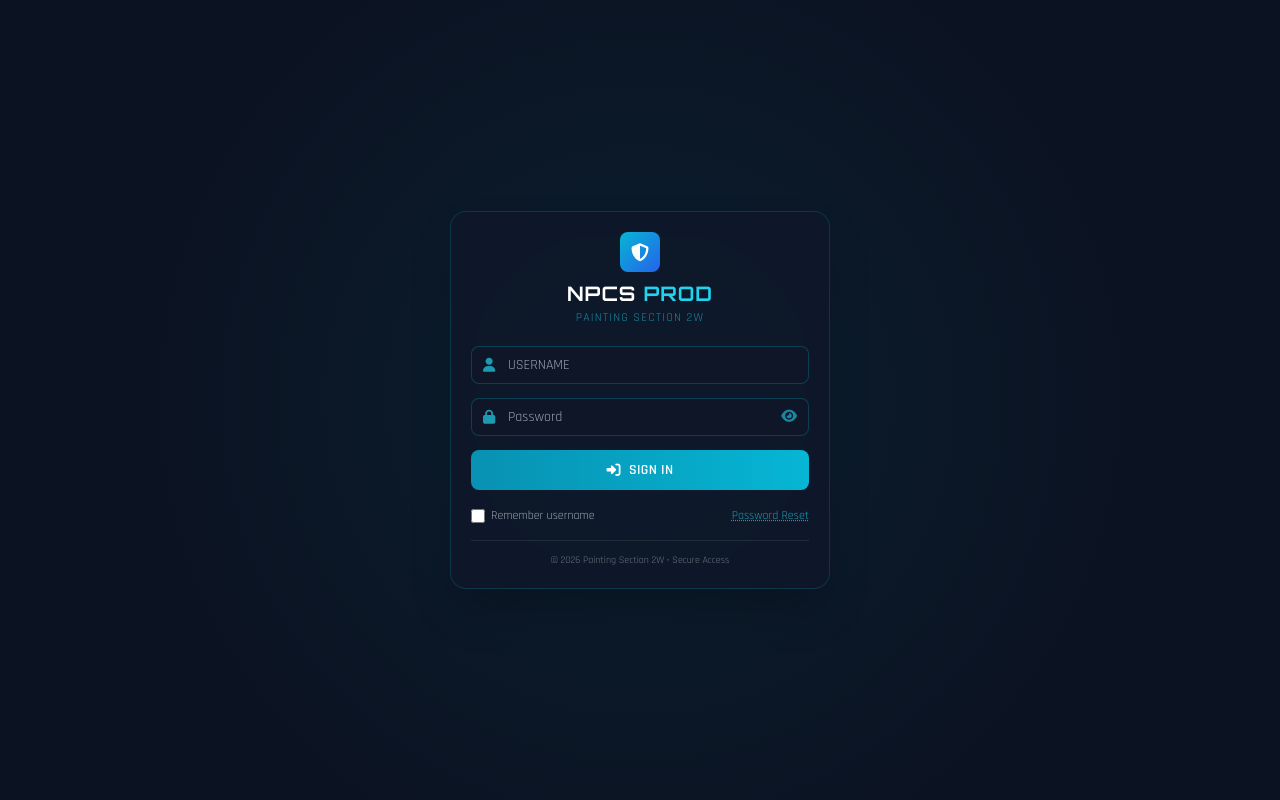
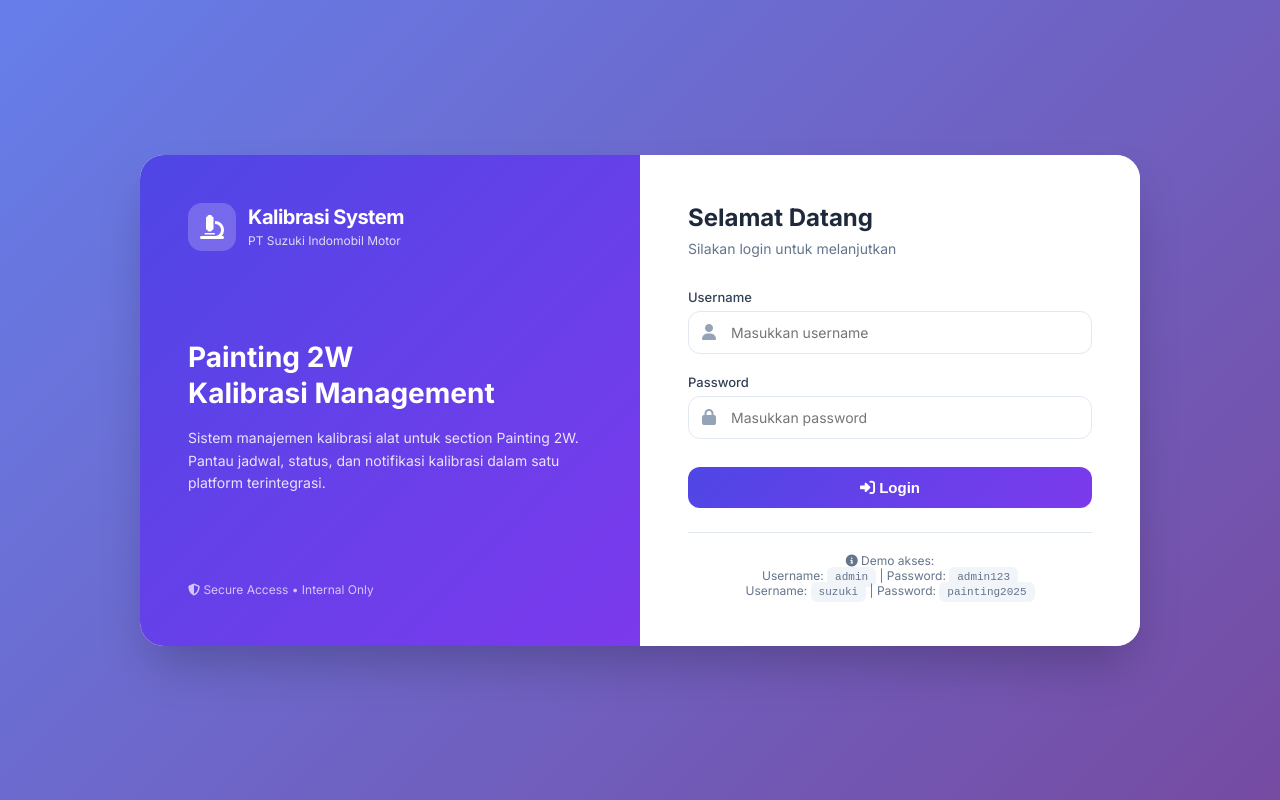
Before and after one commit to destriansuzuki-svg/Kalibrasi, a plain HTML site: page index.html in a window 1280 px wide. Drawn offline with nearby package versions, Linux system fonts and the light colour scheme.

Commit message:
Update index.html

```diff
--- a/index.html
+++ b/index.html
@@ -2,128 +2,346 @@
 <html lang="id">
 <head>
   <meta charset="UTF-8">
-  <meta name="viewport" content="width=device-width, initial-scale=1.0">
-  <title>Login - NPCS PROD</title>
-  <script src="https://cdn.tailwindcss.com"></script>
+  <meta name="viewport" content="width=device-width, initial-scale=1.0, user-scalable=yes">
+  <title>Login - Kalibrasi System</title>
+  <link href="https://fonts.googleapis.com/css2?family=Inter:opsz,wght@14..32,400;14..32,500;14..32,600;14..32,700&display=swap" rel="stylesheet">
   <link rel="stylesheet" href="https://cdnjs.cloudflare.com/ajax/libs/font-awesome/6.4.0/css/all.min.css">
-  <link href="https://fonts.googleapis.com/css2?family=Orbitron:wght@500;600;700&family=Rajdhani:wght@400;500;600&display=swap" rel="stylesheet">
   <style>
-    body { font-family: 'Rajdhani', sans-serif; }
-    .font-tech { font-family: 'Orbitron', sans-serif; }
-    .bg-pattern {
-      background: radial-gradient(circle at 50% 50%, rgba(6,182,212,0.08) 0%, transparent 70%), #0b1221;
+    * {
+      margin: 0;
+      padding: 0;
+      box-sizing: border-box;
     }
-    .input-box {
-      background: rgba(15,23,42,0.8);
-      border: 1px solid rgba(6,182,212,0.25);
+
+    body {
+      font-family: 'Inter', system-ui, -apple-system, sans-serif;
+      background: linear-gradient(135deg, #667eea 0%, #764ba2 100%);
+      min-height: 100vh;
+      display: flex;
+      align-items: center;
+      justify-content: center;
+      padding: 20px;
+    }
+
+    .login-container {
+      display: flex;
+      max-width: 1000px;
+      width: 100%;
+      background: white;
+      border-radius: 24px;
+      overflow: hidden;
+      box-shadow: 0 25px 50px -12px rgba(0, 0, 0, 0.25);
+    }
+
+    /* Left Panel - Branding */
+    .login-brand {
+      flex: 1;
+      background: linear-gradient(135deg, #4f46e5 0%, #7c3aed 100%);
+      padding: 48px;
+      color: white;
+      display: flex;
+      flex-direction: column;
+      justify-content: space-between;
+    }
+
+    .logo {
+      display: flex;
+      align-items: center;
+      gap: 12px;
+      margin-bottom: 40px;
+    }
+
+    .logo-icon {
+      width: 48px;
+      height: 48px;
+      background: rgba(255,255,255,0.2);
+      border-radius: 14px;
+      display: flex;
+      align-items: center;
+      justify-content: center;
+    }
+
+    .logo-icon i {
+      font-size: 24px;
+    }
+
+    .logo-text h1 {
+      font-size: 20px;
+      font-weight: 700;
+      letter-spacing: -0.5px;
+    }
+
+    .logo-text p {
+      font-size: 12px;
+      opacity: 0.8;
+      margin-top: 4px;
+    }
+
+    .brand-quote h2 {
+      font-size: 28px;
+      font-weight: 700;
+      margin-bottom: 16px;
+      line-height: 1.3;
+    }
+
+    .brand-quote p {
+      font-size: 14px;
+      opacity: 0.85;
+      line-height: 1.6;
+    }
+
+    .brand-footer {
+      font-size: 12px;
+      opacity: 0.7;
+      margin-top: 40px;
+    }
+
+    /* Right Panel - Login Form */
+    .login-form {
+      flex: 1;
+      padding: 48px;
+      background: white;
+    }
+
+    .form-header {
+      margin-bottom: 32px;
+    }
+
+    .form-header h3 {
+      font-size: 24px;
+      font-weight: 700;
+      color: #1e293b;
+      margin-bottom: 8px;
+    }
+
+    .form-header p {
+      font-size: 14px;
+      color: #64748b;
+    }
+
+    .input-group {
+      margin-bottom: 20px;
+    }
+
+    .input-group label {
+      display: block;
+      font-size: 13px;
+      font-weight: 500;
+      color: #334155;
+      margin-bottom: 6px;
+    }
+
+    .input-wrapper {
+      position: relative;
+    }
+
+    .input-wrapper i {
+      position: absolute;
+      left: 14px;
+      top: 50%;
+      transform: translateY(-50%);
+      color: #94a3b8;
+      font-size: 16px;
+    }
+
+    .input-wrapper input {
+      width: 100%;
+      padding: 12px 12px 12px 42px;
+      border: 1.5px solid #e2e8f0;
+      border-radius: 12px;
+      font-size: 14px;
+      font-family: 'Inter', sans-serif;
       transition: all 0.2s;
     }
-    .input-box:focus { border-color: #06b6d4; box-shadow: 0 0 0 3px rgba(6,182,212,0.15); outline: none; }
-    .btn-primary {
-      background: linear-gradient(90deg, #0891b2, #06b6d4);
+
+    .input-wrapper input:focus {
+      outline: none;
+      border-color: #4f46e5;
+      box-shadow: 0 0 0 3px rgba(79, 70, 229, 0.1);
+    }
+
+    .login-btn {
+      width: 100%;
+      padding: 12px;
+      background: linear-gradient(135deg, #4f46e5 0%, #7c3aed 100%);
+      color: white;
+      border: none;
+      border-radius: 12px;
+      font-size: 15px;
+      font-weight: 600;
+      cursor: pointer;
       transition: all 0.2s;
+      margin-top: 8px;
     }
-    .btn-primary:hover { box-shadow: 0 0 16px rgba(6,182,212,0.6); transform: translateY(-1px); }
+
+    .login-btn:hover {
+      transform: translateY(-1px);
+      box-shadow: 0 10px 15px -3px rgba(79, 70, 229, 0.3);
+    }
+
+    .error-message {
+      background: #fef2f2;
+      border: 1px solid #fecaca;
+      border-radius: 10px;
+      padding: 12px;
+      margin-top: 16px;
+      font-size: 13px;
+      color: #dc2626;
+      display: none;
+      align-items: center;
+      gap: 10px;
+    }
+
+    .error-message.show {
+      display: flex;
+    }
+
+    .demo-cred {
+      margin-top: 24px;
+      padding-top: 20px;
+      border-top: 1px solid #e2e8f0;
+      font-size: 12px;
+      color: #64748b;
+      text-align: center;
+    }
+
+    .demo-cred code {
+      background: #f1f5f9;
+      padding: 4px 8px;
+      border-radius: 6px;
+      font-family: monospace;
+      font-size: 11px;
+    }
+
+    /* Responsive */
+    @media (max-width: 768px) {
+      .login-container {
+        flex-direction: column;
+        max-width: 400px;
+      }
+      .login-brand {
+        padding: 32px;
+        text-align: center;
+      }
+      .brand-quote h2 {
+        font-size: 22px;
+      }
+      .login-form {
+        padding: 32px;
+      }
+    }
   </style>
 </head>
-<body class="bg-pattern min-h-screen flex items-center justify-center p-4">
+<body>
+  <div class="login-container">
+    <!-- Left Panel - Branding -->
+    <div class="login-brand">
+      <div class="logo">
+        <div class="logo-icon">
+          <i class="fas fa-microscope"></i>
+        </div>
+        <div class="logo-text">
+          <h1>Kalibrasi System</h1>
+          <p>PT Suzuki Indomobil Motor</p>
+        </div>
+      </div>
+      <div class="brand-quote">
+        <h2>Painting 2W<br>Kalibrasi Management</h2>
+        <p>Sistem manajemen kalibrasi alat untuk section Painting 2W. Pantau jadwal, status, dan notifikasi kalibrasi dalam satu platform terintegrasi.</p>
+      </div>
+      <div class="brand-footer">
+        <i class="fas fa-shield-alt"></i> Secure Access • Internal Only
+      </div>
+    </div>
 
-  <div class="w-full max-w-[380px]">
-    <!-- Card -->
-    <div class="bg-slate-900/70 backdrop-blur-md rounded-2xl p-5 border border-cyan-500/20 shadow-2xl">
-
-      <!-- Header -->
-      <div class="text-center mb-5">
-        <div class="inline-flex items-center justify-center w-10 h-10 bg-gradient-to-br from-cyan-500 to-blue-600 rounded-lg mb-2">
-          <i class="fas fa-shield-alt text-white text-lg"></i>
-        </div>
-        <h1 class="font-tech text-xl font-bold text-white tracking-wider">NPCS <span class="text-cyan-400">PROD</span></h1>
-        <p class="text-cyan-400/60 text-xs tracking-widest uppercase mt-0.5">Painting Section 2W</p>
+    <!-- Right Panel - Login Form -->
+    <div class="login-form">
+      <div class="form-header">
+        <h3>Selamat Datang</h3>
+        <p>Silakan login untuk melanjutkan</p>
       </div>
 
-      <!-- Form -->
-      <form id="loginForm" class="space-y-3.5">
-        <!-- Username -->
-        <div class="relative">
-          <i class="fas fa-user absolute left-3 top-1/2 -translate-y-1/2 text-cyan-400/70 text-sm"></i>
-          <input type="text" id="username" required class="input-box w-full pl-9 pr-3 py-2 rounded-lg text-white text-sm placeholder-gray-400" placeholder="USERNAME">
+      <form id="loginForm">
+        <div class="input-group">
+          <label>Username</label>
+          <div class="input-wrapper">
+            <i class="fas fa-user"></i>
+            <input type="text" id="username" placeholder="Masukkan username" autocomplete="off" required>
+          </div>
         </div>
 
-        <!-- Password -->
-        <div class="relative">
-          <i class="fas fa-lock absolute left-3 top-1/2 -translate-y-1/2 text-cyan-400/70 text-sm"></i>
-          <input type="password" id="password" required class="input-box w-full pl-9 pr-9 py-2 rounded-lg text-white text-sm placeholder-gray-400" placeholder="Password">
-          <button type="button" onclick="togglePwd()" class="absolute right-3 top-1/2 -translate-y-1/2 text-cyan-400/60 hover:text-cyan-400 transition">
-            <i id="eye" class="fas fa-eye text-sm"></i>
-          </button>
+        <div class="input-group">
+          <label>Password</label>
+          <div class="input-wrapper">
+            <i class="fas fa-lock"></i>
+            <input type="password" id="password" placeholder="Masukkan password" required>
+          </div>
         </div>
 
-        <!-- Error -->
-        <div id="err" class="hidden bg-red-500/15 border border-red-500/40 rounded-lg px-3 py-1.5 text-red-300 text-xs text-center">
-          <i class="fas fa-exclamation-circle mr-1"></i><span id="errTxt">Username atau password salah!</span>
+        <button type="submit" class="login-btn">
+          <i class="fas fa-sign-in-alt"></i> Login
+        </button>
+
+        <div class="error-message" id="errorMsg">
+          <i class="fas fa-exclamation-circle"></i>
+          <span>Username atau password salah!</span>
         </div>
 
-        <!-- Button -->
-        <button type="submit" class="btn-primary w-full py-2.5 rounded-lg text-white font-semibold text-sm tracking-wide flex items-center justify-center gap-2">
-          <i class="fas fa-sign-in-alt"></i> SIGN IN
-        </button>
-
-        <!-- Footer Options -->
-        <div class="flex items-center justify-between pt-1">
-          <label class="flex items-center gap-1.5 text-gray-400 text-xs cursor-pointer hover:text-gray-300">
-            <input type="checkbox" id="remember" class="accent-cyan-500 w-3.5 h-3.5 rounded">
-            <span>Remember username</span>
-          </label>
-          <button type="button" onclick="alert('Hubungi IT Support untuk reset password.')" class="text-cyan-400/70 text-xs hover:text-cyan-400 underline decoration-dotted">Password Reset</button>
+        <div class="demo-cred">
+          <i class="fas fa-info-circle"></i> Demo akses:<br>
+          Username: <code>admin</code> | Password: <code>admin123</code><br>
+          Username: <code>suzuki</code> | Password: <code>painting2025</code>
         </div>
       </form>
-
-      <div class="mt-4 pt-3 border-t border-gray-700/50 text-center">
-        <p class="text-gray-500 text-[10px]">© 2026 Painting Section 2W • Secure Access</p>
-      </div>
     </div>
   </div>
 
   <script>
-    const USERS = { admin: 'admin123', teknisi: 'teknisi123', supervisor: 'supervisor123' };
-
-    if(sessionStorage.getItem('auth') === '1') window.location.href = 'dashboard.html';
-
-    function togglePwd() {
-      const p = document.getElementById('password');
-      const i = document.getElementById('eye');
-      p.type = p.type === 'password' ? 'text' : 'password';
-      i.classList.toggle('fa-eye'); i.classList.toggle('fa-eye-slash');
-    }
-
     document.getElementById('loginForm').addEventListener('submit', function(e) {
       e.preventDefault();
-      const u = document.getElementById('username').value.toLowerCase().trim();
-      const p = document.getElementById('password').value;
-      const err = document.getElementById('err');
-      const txt = document.getElementById('errTxt');
 
-      if(USERS[u] && USERS[u] === p) {
+      const username = document.getElementById('username').value.trim();
+      const password = document.getElementById('password').value;
+      const errorDiv = document.getElementById('errorMsg');
+
+      // Konfigurasi kredensial (bisa ditambah sesuai kebutuhan)
+      const validCredentials = [
+        { user: 'admin', pass: 'admin123' },
+        { user: 'suzuki', pass: 'painting2025' },
+        { user: 'operator', pass: 'kalibrasi2025' },
+        { user: 'supervisor', pass: 'spv123' }
+      ];
+
+      const isValid = validCredentials.some(cred =>
+        cred.user === username && cred.pass === password
+      );
+
+      if (isValid) {
+        // Simpan session
         sessionStorage.setItem('auth', '1');
-        sessionStorage.setItem('user', u);
-        if(document.getElementById('remember').checked) localStorage.setItem('remUser', u);
-        else localStorage.removeItem('remUser');
+        sessionStorage.setItem('user', username);
+        sessionStorage.setItem('loginTime', new Date().toISOString());
 
-        const btn = this.querySelector('button[type="submit"]');
-        btn.innerHTML = '<i class="fas fa-circle-notch fa-spin"></i> Loading...';
-        setTimeout(() => location.href = 'dashboard.html', 600);
+        // Redirect ke dashboard
+        window.location.href = 'dashboard.html';
       } else {
-        txt.textContent = 'Username atau password salah!';
-        err.classList.remove('hidden');
-        document.querySelector('.bg-slate-900\\/70').classList.add('animate-[shake_0.3s_ease]');
-        setTimeout(() => document.querySelector('.bg-slate-900\\/70').classList.remove('animate-[shake_0.3s_ease]'), 300);
+        // Tampilkan error
+        errorDiv.classList.add('show');
+
+        // Clear password field
+        document.getElementById('password').value = '';
+
+        // Auto hide error setelah 3 detik
+        setTimeout(() => {
+          errorDiv.classList.remove('show');
+        }, 3000);
       }
     });
 
-    window.onload = () => {
-      const rem = localStorage.getItem('remUser');
-      if(rem) { document.getElementById('username').value = rem; document.getElementById('remember').checked = true; }
-    };
+    // Cek jika sudah login, redirect ke dashboard
+    if (sessionStorage.getItem('auth') === '1') {
+      window.location.href = 'dashboard.html';
+    }
   </script>
 </body>
 </html>
```
